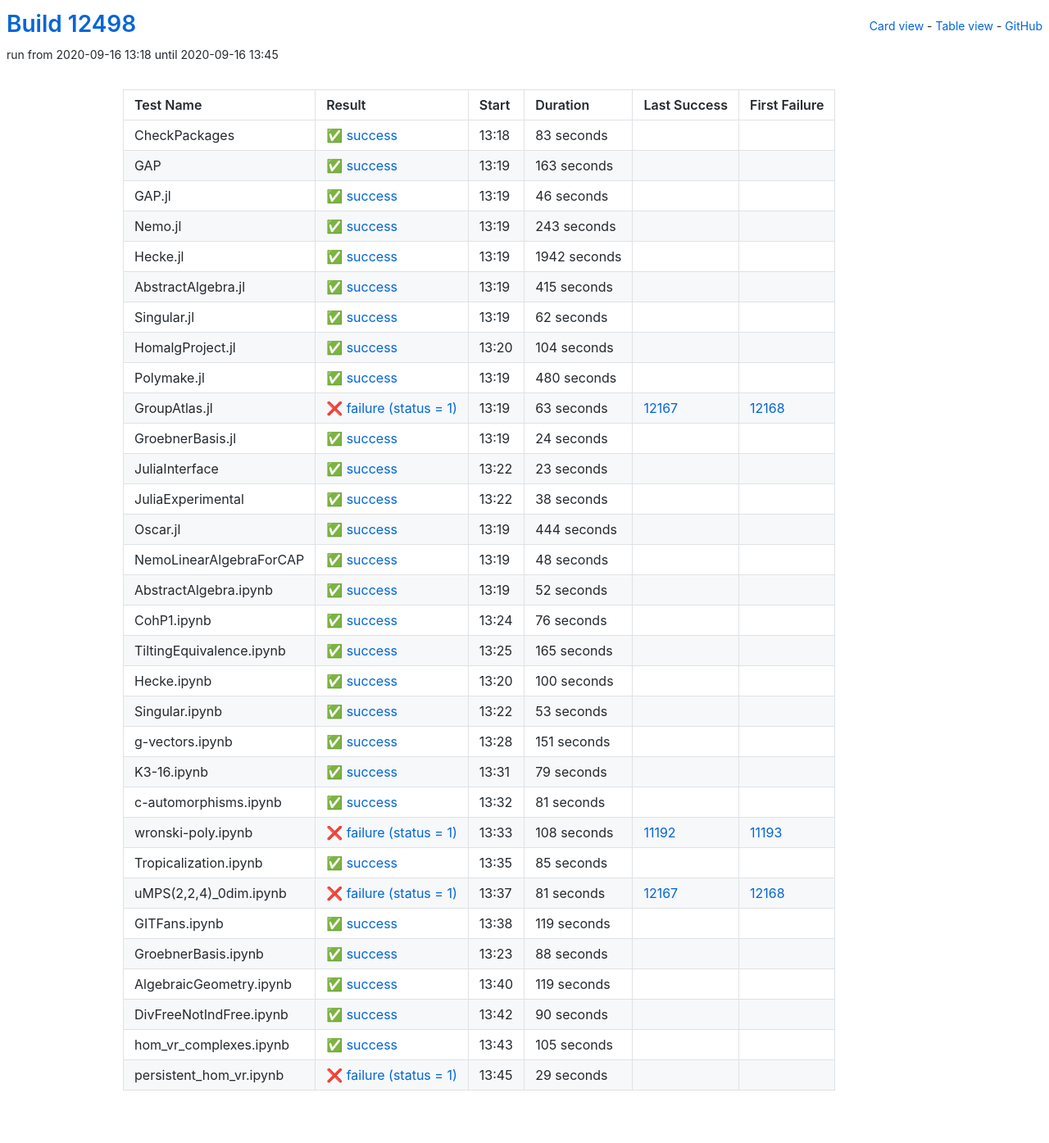
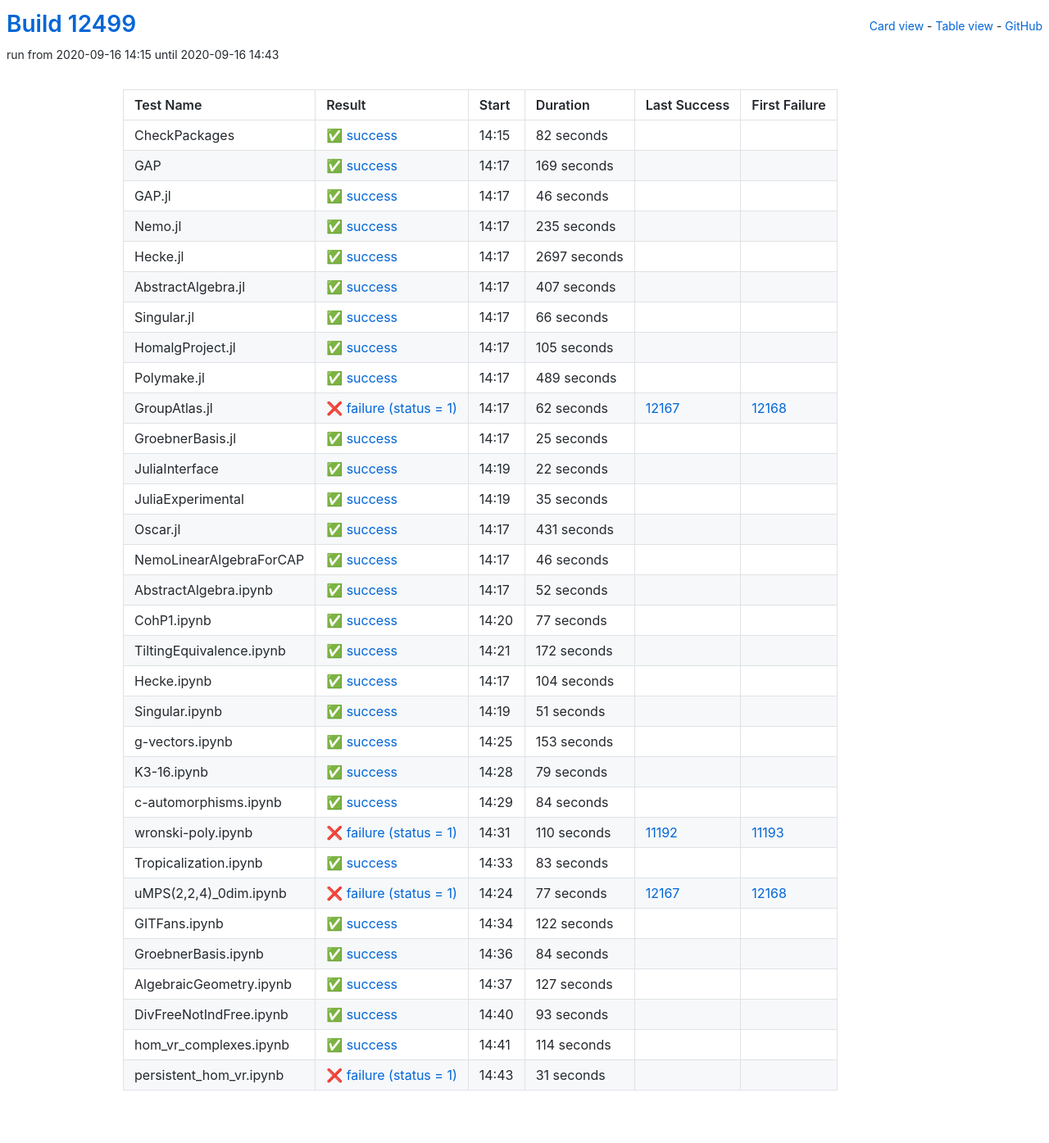
Before and after one commit to oscar-system/oscar-ci-status, a Jekyll site: the page built from table.html, in a window 1280 px wide. Shown: the whole page at 82% size. Built offline with Jekyll 4.4.1, drawn with Linux system fonts in a browser that asks for light colours.

Commit message:
Build #12499

```diff
--- a/_data/ci.yml
+++ b/_data/ci.yml
@@ -1,6 +1,6 @@
 ---
-build: 12498
-build_url: https://oscarci.mathematik.uni-kl.de/job/oscar/12498/
+build: 12499
+build_url: https://oscarci.mathematik.uni-kl.de/job/oscar/12499/
 job: oscar
 organization: oscar-system
 repo: oscar-ci-status
@@ -8,32 +8,32 @@
 tests:
 - name: CheckPackages
   id: checkpackages
-  log: https://oscarci.mathematik.uni-kl.de/job/oscar/12498/artifact/logs/build-12498/CheckPackages.log
-  start: 2020-09-16 13:18
+  log: https://oscarci.mathematik.uni-kl.de/job/oscar/12499/artifact/logs/build-12499/CheckPackages.log
+  start: 2020-09-16 14:15
   success: true
   exitcode: 0
   status: success
-  duration: 83
+  duration: 82
   last_success: false
   last_success_url:
   first_failure: false
   first_failure_url:
 - name: GAP
   id: gap
-  log: https://oscarci.mathematik.uni-kl.de/job/oscar/12498/artifact/logs/build-12498/GAP.log
-  start: 2020-09-16 13:19
+  log: https://oscarci.mathematik.uni-kl.de/job/oscar/12499/artifact/logs/build-12499/GAP.log
+  start: 2020-09-16 14:17
   success: true
   exitcode: 0
   status: success
-  duration: 163
+  duration: 169
   last_success: false
   last_success_url:
   first_failure: false
   first_failure_url:
 - name: GAP.jl
   id: gap-jl
-  log: https://oscarci.mathematik.uni-kl.de/job/oscar/12498/artifact/logs/build-12498/GAP.jl.log
-  start: 2020-09-16 13:19
+  log: https://oscarci.mathematik.uni-kl.de/job/oscar/12499/artifact/logs/build-12499/GAP.jl.log
+  start: 2020-09-16 14:17
   success: true
   exitcode: 0
   status: success
@@ -44,152 +44,152 @@
   first_failure_url:
 - name: Nemo.jl
   id: nemo-jl
-  log: https://oscarci.mathematik.uni-kl.de/job/oscar/12498/artifact/logs/build-12498/Nemo.jl.log
-  start: 2020-09-16 13:19
+  log: https://oscarci.mathematik.uni-kl.de/job/oscar/12499/artifact/logs/build-12499/Nemo.jl.log
+  start: 2020-09-16 14:17
   success: true
   exitcode: 0
   status: success
-  duration: 243
+  duration: 235
   last_success: false
   last_success_url:
   first_failure: false
   first_failure_url:
 - name: Hecke.jl
   id: hecke-jl
-  log: https://oscarci.mathematik.uni-kl.de/job/oscar/12498/artifact/logs/build-12498/Hecke.jl.log
-  start: 2020-09-16 13:19
+  log: https://oscarci.mathematik.uni-kl.de/job/oscar/12499/artifact/logs/build-12499/Hecke.jl.log
+  start: 2020-09-16 14:17
   success: true
   exitcode: 0
   status: success
-  duration: 1942
+  duration: 2697
   last_success: false
   last_success_url:
   first_failure: false
   first_failure_url:
 - name: AbstractAlgebra.jl
   id: abstractalgebra-jl
-  log: https://oscarci.mathematik.uni-kl.de/job/oscar/12498/artifact/logs/build-12498/AbstractAlgebra.jl.log
-  start: 2020-09-16 13:19
+  log: https://oscarci.mathematik.uni-kl.de/job/oscar/12499/artifact/logs/build-12499/AbstractAlgebra.jl.log
+  start: 2020-09-16 14:17
   success: true
   exitcode: 0
   status: success
-  duration: 415
+  duration: 407
   last_success: false
   last_success_url:
   first_failure: false
   first_failure_url:
 - name: Singular.jl
   id: singular-jl
-  log: https://oscarci.mathematik.uni-kl.de/job/oscar/12498/artifact/logs/build-12498/Singular.jl.log
-  start: 2020-09-16 13:19
+  log: https://oscarci.mathematik.uni-kl.de/job/oscar/12499/artifact/logs/build-12499/Singular.jl.log
+  start: 2020-09-16 14:17
   success: true
   exitcode: 0
   status: success
-  duration: 62
+  duration: 66
   last_success: false
   last_success_url:
   first_failure: false
   first_failure_url:
 - name: HomalgProject.jl
   id: homalgproject-jl
-  log: https://oscarci.mathematik.uni-kl.de/job/oscar/12498/artifact/logs/build-12498/HomalgProject.jl.log
-  start: 2020-09-16 13:20
+  log: https://oscarci.mathematik.uni-kl.de/job/oscar/12499/artifact/logs/build-12499/HomalgProject.jl.log
+  start: 2020-09-16 14:17
   success: true
   exitcode: 0
   status: success
-  duration: 104
+  duration: 105
   last_success: false
   last_success_url:
   first_failure: false
   first_failure_url:
 - name: Polymake.jl
   id: polymake-jl
-  log: https://oscarci.mathematik.uni-kl.de/job/oscar/12498/artifact/logs/build-12498/Polymake.jl.log
-  start: 2020-09-16 13:19
+  log: https://oscarci.mathematik.uni-kl.de/job/oscar/12499/artifact/logs/build-12499/Polymake.jl.log
+  start: 2020-09-16 14:17
   success: true
   exitcode: 0
   status: success
-  duration: 480
+  duration: 489
   last_success: false
   last_success_url:
   first_failure: false
   first_failure_url:
 - name: GroupAtlas.jl
   id: groupatlas-jl
-  log: https://oscarci.mathematik.uni-kl.de/job/oscar/12498/artifact/logs/build-12498/GroupAtlas.jl.log
-  start: 2020-09-16 13:19
+  log: https://oscarci.mathematik.uni-kl.de/job/oscar/12499/artifact/logs/build-12499/GroupAtlas.jl.log
+  start: 2020-09-16 14:17
   success: false
   exitcode: 1
   status: failure
-  duration: 63
+  duration: 62
   last_success: 12167
   last_success_url: https://oscarci.mathematik.uni-kl.de/job/oscar/12167/
   first_failure: 12168
   first_failure_url: https://oscarci.mathematik.uni-kl.de/job/oscar/12168/
 - name: GroebnerBasis.jl
   id: groebnerbasis-jl
-  log: https://oscarci.mathematik.uni-kl.de/job/oscar/12498/artifact/logs/build-12498/GroebnerBasis.jl.log
-  start: 2020-09-16 13:19
+  log: https://oscarci.mathematik.uni-kl.de/job/oscar/12499/artifact/logs/build-12499/GroebnerBasis.jl.log
+  start: 2020-09-16 14:17
   success: true
   exitcode: 0
   status: success
-  duration: 24
+  duration: 25
   last_success: false
   last_success_url:
   first_failure: false
   first_failure_url:
 - name: JuliaInterface
   id: juliainterface
-  log: https://oscarci.mathematik.uni-kl.de/job/oscar/12498/artifact/logs/build-12498/JuliaInterface.log
-  start: 2020-09-16 13:22
+  log: https://oscarci.mathematik.uni-kl.de/job/oscar/12499/artifact/logs/build-12499/JuliaInterface.log
+  start: 2020-09-16 14:19
   success: true
   exitcode: 0
   status: success
-  duration: 23
+  duration: 22
   last_success: false
   last_success_url:
   first_failure: false
   first_failure_url:
 - name: JuliaExperimental
   id: juliaexperimental
-  log: https://oscarci.mathematik.uni-kl.de/job/oscar/12498/artifact/logs/build-12498/JuliaExperimental.log
-  start: 2020-09-16 13:22
+  log: https://oscarci.mathematik.uni-kl.de/job/oscar/12499/artifact/logs/build-12499/JuliaExperimental.log
+  start: 2020-09-16 14:19
   success: true
   exitcode: 0
   status: success
-  duration: 38
+  duration: 35
   last_success: false
   last_success_url:
   first_failure: false
   first_failure_url:
 - name: Oscar.jl
   id: oscar-jl
-  log: https://oscarci.mathematik.uni-kl.de/job/oscar/12498/artifact/logs/build-12498/Oscar.jl.log
-  start: 2020-09-16 13:19
+  log: https://oscarci.mathematik.uni-kl.de/job/oscar/12499/artifact/logs/build-12499/Oscar.jl.log
+  start: 2020-09-16 14:17
   success: true
   exitcode: 0
   status: success
-  duration: 444
+  duration: 431
   last_success: false
   last_success_url:
   first_failure: false
   first_failure_url:
 - name: NemoLinearAlgebraForCAP
   id: nemolinearalgebraforcap
-  log: https://oscarci.mathematik.uni-kl.de/job/oscar/12498/artifact/logs/build-12498/NemoLinearAlgebraForCAP.log
-  start: 2020-09-16 13:19
+  log: https://oscarci.mathematik.uni-kl.de/job/oscar/12499/artifact/logs/build-12499/NemoLinearAlgebraForCAP.log
+  start: 2020-09-16 14:17
   success: true
   exitcode: 0
   status: success
-  duration: 48
+  duration: 46
   last_success: false
   last_success_url:
   first_failure: false
   first_failure_url:
 - name: AbstractAlgebra.ipynb
   id: abstractalgebra-ipynb
-  log: https://oscarci.mathematik.uni-kl.de/job/oscar/12498/artifact/logs/build-12498/AbstractAlgebra.ipynb.log
-  start: 2020-09-16 13:19
+  log: https://oscarci.mathematik.uni-kl.de/job/oscar/12499/artifact/logs/build-12499/AbstractAlgebra.ipynb.log
+  start: 2020-09-16 14:17
   success: true
   exitcode: 0
   status: success
@@ -200,68 +200,68 @@
   first_failure_url:
 - name: CohP1.ipynb
   id: cohp1-ipynb
-  log: https://oscarci.mathematik.uni-kl.de/job/oscar/12498/artifact/logs/build-12498/CohP1.ipynb.log
-  start: 2020-09-16 13:24
+  log: https://oscarci.mathematik.uni-kl.de/job/oscar/12499/artifact/logs/build-12499/CohP1.ipynb.log
+  start: 2020-09-16 14:20
   success: true
   exitcode: 0
   status: success
-  duration: 76
+  duration: 77
   last_success: false
   last_success_url:
   first_failure: false
   first_failure_url:
 - name: TiltingEquivalence.ipynb
   id: tiltingequivalence-ipynb
-  log: https://oscarci.mathematik.uni-kl.de/job/oscar/12498/artifact/logs/build-12498/TiltingEquivalence.ipynb.log
-  start: 2020-09-16 13:25
+  log: https://oscarci.mathematik.uni-kl.de/job/oscar/12499/artifact/logs/build-12499/TiltingEquivalence.ipynb.log
+  start: 2020-09-16 14:21
   success: true
   exitcode: 0
   status: success
-  duration: 165
+  duration: 172
   last_success: false
   last_success_url:
   first_failure: false
   first_failure_url:
 - name: Hecke.ipynb
   id: hecke-ipynb
-  log: https://oscarci.mathematik.uni-kl.de/job/oscar/12498/artifact/logs/build-12498/Hecke.ipynb.log
-  start: 2020-09-16 13:20
+  log: https://oscarci.mathematik.uni-kl.de/job/oscar/12499/artifact/logs/build-12499/Hecke.ipynb.log
+  start: 2020-09-16 14:17
   success: true
   exitcode: 0
   status: success
-  duration: 100
+  duration: 104
   last_success: false
   last_success_url:
   first_failure: false
   first_failure_url:
 - name: Singular.ipynb
   id: singular-ipynb
-  log: https://oscarci.mathematik.uni-kl.de/job/oscar/12498/artifact/logs/build-12498/Singular.ipynb.log
-  start: 2020-09-16 13:22
+  log: https://oscarci.mathematik.uni-kl.de/job/oscar/12499/artifact/logs/build-12499/Singular.ipynb.log
+  start: 2020-09-16 14:19
   success: true
   exitcode: 0
   status: success
-  duration: 53
+  duration: 51
   last_success: false
   last_success_url:
   first_failure: false
   first_failure_url:
 - name: g-vectors.ipynb
   id: g-vectors-ipynb
-  log: https://oscarci.mathematik.uni-kl.de/job/oscar/12498/artifact/logs/build-12498/g-vectors.ipynb.log
-  start: 2020-09-16 13:28
+  log: https://oscarci.mathematik.uni-kl.de/job/oscar/12499/artifact/logs/build-12499/g-vectors.ipynb.log
+  start: 2020-09-16 14:25
   success: true
   exitcode: 0
   status: success
-  duration: 151
+  duration: 153
   last_success: false
   last_success_url:
   first_failure: false
   first_failure_url:
 - name: K3-16.ipynb
   id: k3-16-ipynb
-  log: https://oscarci.mathematik.uni-kl.de/job/oscar/12498/artifact/logs/build-12498/K3-16.ipynb.log
-  start: 2020-09-16 13:31
+  log: https://oscarci.mathematik.uni-kl.de/job/oscar/12499/artifact/logs/build-12499/K3-16.ipynb.log
+  start: 2020-09-16 14:28
   success: true
   exitcode: 0
   status: success
@@ -272,120 +272,120 @@
   first_failure_url:
 - name: c-automorphisms.ipynb
   id: c-automorphisms-ipynb
-  log: https://oscarci.mathematik.uni-kl.de/job/oscar/12498/artifact/logs/build-12498/c-automorphisms.ipynb.log
-  start: 2020-09-16 13:32
+  log: https://oscarci.mathematik.uni-kl.de/job/oscar/12499/artifact/logs/build-12499/c-automorphisms.ipynb.log
+  start: 2020-09-16 14:29
   success: true
   exitcode: 0
   status: success
-  duration: 81
+  duration: 84
   last_success: false
   last_success_url:
   first_failure: false
   first_failure_url:
 - name: wronski-poly.ipynb
   id: wronski-poly-ipynb
-  log: https://oscarci.mathematik.uni-kl.de/job/oscar/12498/artifact/logs/build-12498/wronski-poly.ipynb.log
-  start: 2020-09-16 13:33
+  log: https://oscarci.mathematik.uni-kl.de/job/oscar/12499/artifact/logs/build-12499/wronski-poly.ipynb.log
+  start: 2020-09-16 14:31
   success: false
   exitcode: 1
   status: failure
-  duration: 108
+  duration: 110
   last_success: 11192
   last_success_url: https://oscarci.mathematik.uni-kl.de/job/oscar/11192/
   first_failure: 11193
   first_failure_url: https://oscarci.mathematik.uni-kl.de/job/oscar/11193/
 - name: Tropicalization.ipynb
   id: tropicalization-ipynb
-  log: https://oscarci.mathematik.uni-kl.de/job/oscar/12498/artifact/logs/build-12498/Tropicalization.ipynb.log
-  start: 2020-09-16 13:35
+  log: https://oscarci.mathematik.uni-kl.de/job/oscar/12499/artifact/logs/build-12499/Tropicalization.ipynb.log
+  start: 2020-09-16 14:33
   success: true
   exitcode: 0
   status: success
-  duration: 85
+  duration: 83
   last_success: false
   last_success_url:
   first_failure: false
   first_failure_url:
 - name: uMPS(2,2,4)_0dim.ipynb
   id: umps-2-2-4-0dim-ipynb
-  log: https://oscarci.mathematik.uni-kl.de/job/oscar/12498/artifact/logs/build-12498/uMPS-2-2-4-_0dim.ipynb.log
-  start: 2020-09-16 13:37
+  log: https://oscarci.mathematik.uni-kl.de/job/oscar/12499/artifact/logs/build-12499/uMPS-2-2-4-_0dim.ipynb.log
+  start: 2020-09-16 14:24
   success: false
   exitcode: 1
   status: failure
-  duration: 81
+  duration: 77
   last_success: 12167
   last_success_url: https://oscarci.mathematik.uni-kl.de/job/oscar/12167/
   first_failure: 12168
   first_failure_url: https://oscarci.mathematik.uni-kl.de/job/oscar/12168/
 - name: GITFans.ipynb
   id: gitfans-ipynb
-  log: https://oscarci.mathematik.uni-kl.de/job/oscar/12498/artifact/logs/build-12498/GITFans.ipynb.log
-  start: 2020-09-16 13:38
+  log: https://oscarci.mathematik.uni-kl.de/job/oscar/12499/artifact/logs/build-12499/GITFans.ipynb.log
+  start: 2020-09-16 14:34
   success: true
   exitcode: 0
   status: success
-  duration: 119
+  duration: 122
   last_success: false
   last_success_url:
   first_failure: false
   first_failure_url:
 - name: GroebnerBasis.ipynb
   id: groebnerbasis-ipynb
-  log: https://oscarci.mathematik.uni-kl.de/job/oscar/12498/artifact/logs/build-12498/GroebnerBasis.ipynb.log
-  start: 2020-09-16 13:23
+  log: https://oscarci.mathematik.uni-kl.de/job/oscar/12499/artifact/logs/build-12499/GroebnerBasis.ipynb.log
+  start: 2020-09-16 14:36
   success: true
   exitcode: 0
   status: success
-  duration: 88
+  duration: 84
   last_success: false
   last_success_url:
   first_failure: false
   first_failure_url:
 - name: AlgebraicGeometry.ipynb
   id: algebraicgeometry-ipynb
-  log: https://oscarci.mathematik.uni-kl.de/job/oscar/12498/artifact/logs/build-12498/AlgebraicGeometry.ipynb.log
-  start: 2020-09-16 13:40
+  log: https://oscarci.mathematik.uni-kl.de/job/oscar/12499/artifact/logs/build-12499/AlgebraicGeometry.ipynb.log
+  start: 2020-09-16 14:37
   success: true
   exitcode: 0
   status: success
-  duration: 119
+  duration: 127
   last_success: false
   last_success_url:
   first_failure: false
   first_failure_url:
 - name: DivFreeNotIndFree.ipynb
   id: divfreenotindfree-ipynb
-  log: https://oscarci.mathematik.uni-kl.de/job/oscar/12498/artifact/logs/build-12498/DivFreeNotIndFree.ipynb.log
-  start: 2020-09-16 13:42
+  log: https://oscarci.mathematik.uni-kl.de/job/oscar/12499/artifact/logs/build-12499/DivFreeNotIndFree.ipynb.log
+  start: 2020-09-16 14:40
   success: true
   exitcode: 0
   status: success
-  duration: 90
+  duration: 93
   last_success: false
   last_success_url:
   first_failure: false
   first_failure_url:
 - name: hom_vr_complexes.ipynb
   id: hom-vr-complexes-ipynb
-  log: https://oscarci.mathematik.uni-kl.de/job/oscar/12498/artifact/logs/build-12498/hom_vr_complexes.ipynb.log
-  start: 2020-09-16 13:43
+  log: https://oscarci.mathematik.uni-kl.de/job/oscar/12499/artifact/logs/build-12499/hom_vr_complexes.ipynb.log
+  start: 2020-09-16 14:41
   success: true
   exitcode: 0
   status: success
-  duration: 105
+  duration: 114
   last_success: false
   last_success_url:
   first_failure: false
   first_failure_url:
 - name: persistent_hom_vr.ipynb
   id: persistent-hom-vr-ipynb
-  log: https://oscarci.mathematik.uni-kl.de/job/oscar/12498/artifact/logs/build-12498/persistent_hom_vr.ipynb.log
-  start: 2020-09-16 13:45
+  log: https://oscarci.mathematik.uni-kl.de/job/oscar/12499/artifact/logs/build-12499/persistent_hom_vr.ipynb.log
+  start: 2020-09-16 14:43
   success: false
   exitcode: 1
   status: failure
-  duration: 29
+  duration: 31
   last_success: false
   last_success_url:
   first_failure: false
```
Also changed, not shown: README.md.
